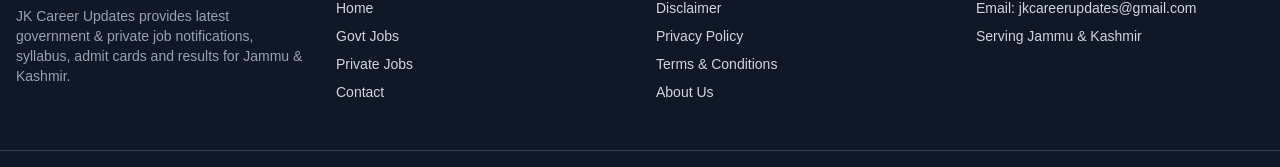
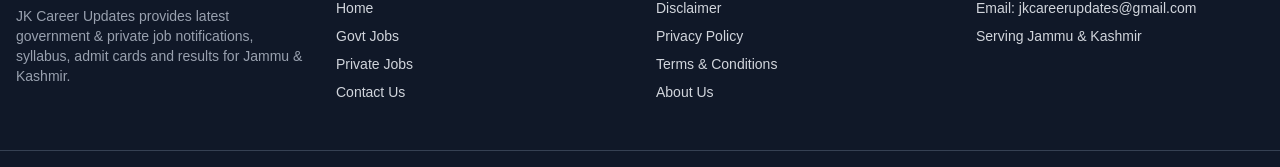
Before and after one commit to abdulmajeed293/jk-job-alert, a Next.js app: page / in a window 1280 px wide. Shown: the part 1165-1332 px from the top of the page. Built offline with nearby package versions, Linux system fonts and the light colour scheme; no server answers.

Commit message:
UI Small Change

```diff
--- a/components/Footer.tsx
+++ b/components/Footer.tsx
@@ -1,21 +1,18 @@
-
-
 import Link from "next/link";
-
 
 export default function Footer() {
   return (
     <footer className="bg-gray-900 text-gray-300 mt-16">
       <div className="max-w-7xl mx-auto px-4 py-12 grid grid-cols-1 sm:grid-cols-2 md:grid-cols-4 gap-8 text-sm">
-
         {/* Brand */}
         <div>
           <h3 className="text-lg font-bold text-white mb-3">
             JK Career Updates
           </h3>
           <p className="text-gray-400">
-            JK Career Updates provides latest government & private job notifications,
-            syllabus, admit cards and results for Jammu & Kashmir.
+            JK Career Updates provides latest government & private job
+            notifications, syllabus, admit cards and results for Jammu &
+            Kashmir.
           </p>
         </div>
 
@@ -23,10 +20,26 @@
         <div>
           <h4 className="font-semibold text-white mb-3">Quick Links</h4>
           <ul className="space-y-2">
-            <li><Link href="/" className="hover:text-white">Home</Link></li>
-            <li><Link href="/govt-jobs" className="hover:text-white">Govt Jobs</Link></li>
-            <li><Link href="/private-jobs" className="hover:text-white">Private Jobs</Link></li>
-            <li><Link href="/contact" className="hover:text-white">Contact</Link></li>
+            <li>
+              <Link href="/" className="hover:text-white">
+                Home
+              </Link>
+            </li>
+            <li>
+              <Link href="/govt-jobs" className="hover:text-white">
+                Govt Jobs
+              </Link>
+            </li>
+            <li>
+              <Link href="/private-jobs" className="hover:text-white">
+                Private Jobs
+              </Link>
+            </li>
+            <li>
+              <Link href="/contact" className="hover:text-white">
+                Contact Us
+              </Link>
+            </li>
           </ul>
         </div>
 
@@ -34,10 +47,26 @@
         <div>
           <h4 className="font-semibold text-white mb-3">Important</h4>
           <ul className="space-y-2">
-            <li><Link href="/disclaimer" className="hover:text-white">Disclaimer</Link></li>
-            <li><Link href="/privacy-policy" className="hover:text-white">Privacy Policy</Link></li>
-            <li><Link href="/terms" className="hover:text-white">Terms & Conditions</Link></li>
-            <li><Link href="/about" className="hover:text-white">About Us</Link></li>
+            <li>
+              <Link href="/disclaimer" className="hover:text-white">
+                Disclaimer
+              </Link>
+            </li>
+            <li>
+              <Link href="/privacy-policy" className="hover:text-white">
+                Privacy Policy
+              </Link>
+            </li>
+            <li>
+              <Link href="/terms" className="hover:text-white">
+                Terms & Conditions
+              </Link>
+            </li>
+            <li>
+              <Link href="/about" className="hover:text-white">
+                About Us
+              </Link>
+            </li>
           </ul>
         </div>
 
```
